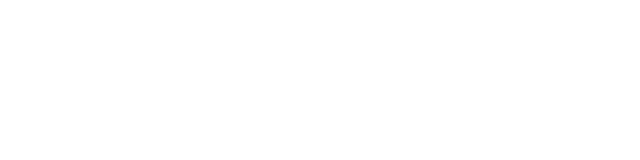
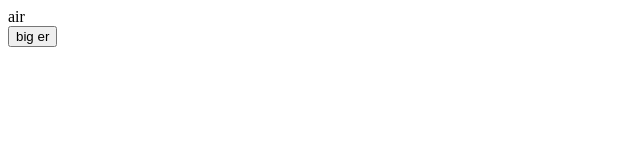
Before and after one commit to x-osc/elem, a SvelteKit app in the folder web/: page / in a window 1280 px wide. Shown: the top 160 px of the page, without its empty margins (0-640 px from the left). Built offline with nearby package versions, Linux system fonts and the light colour scheme.

Commit message:
reactive list test

```diff
--- /dev/null
+++ b/web/src/lib/components/MainGame.svelte
@@ -0,0 +1,15 @@
+<script lang="ts">
+  type ElementState = { [key: string]: string[] };
+
+  const elementState: ElementState = $state({
+    air: ["air"],
+  });
+</script>
+
+<div>
+  {#each elementState["air"] as element}
+    <div>air</div>
+  {/each}
+
+  <button onclick={() => elementState["air"].push("air")}>big er</button>
+</div>
--- a/web/src/routes/+page.svelte
+++ b/web/src/routes/+page.svelte
@@ -0,0 +1,9 @@
+<script lang="ts">
+  import MainGame from "$lib/components/MainGame.svelte";
+</script>
+
+<svelte:head>
+  <title>elm ent</title>
+</svelte:head>
+
+<MainGame />
```
